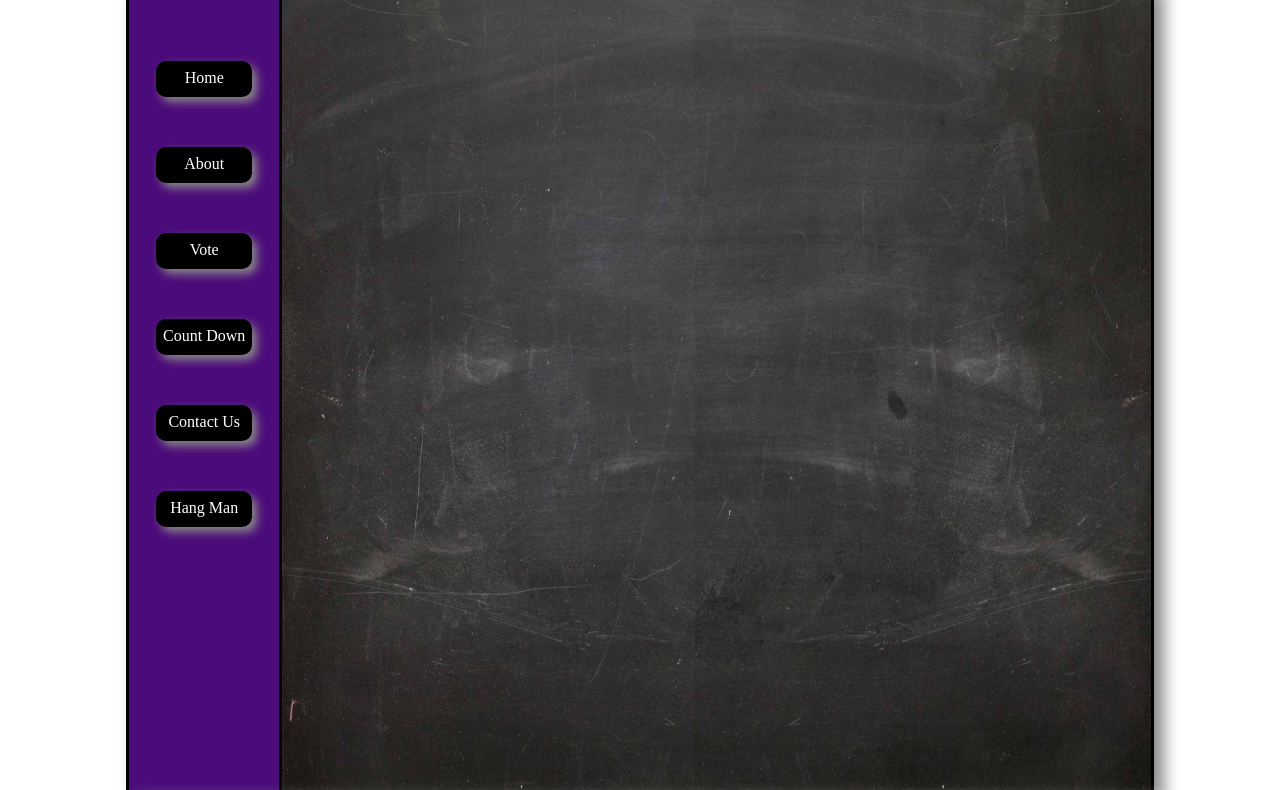
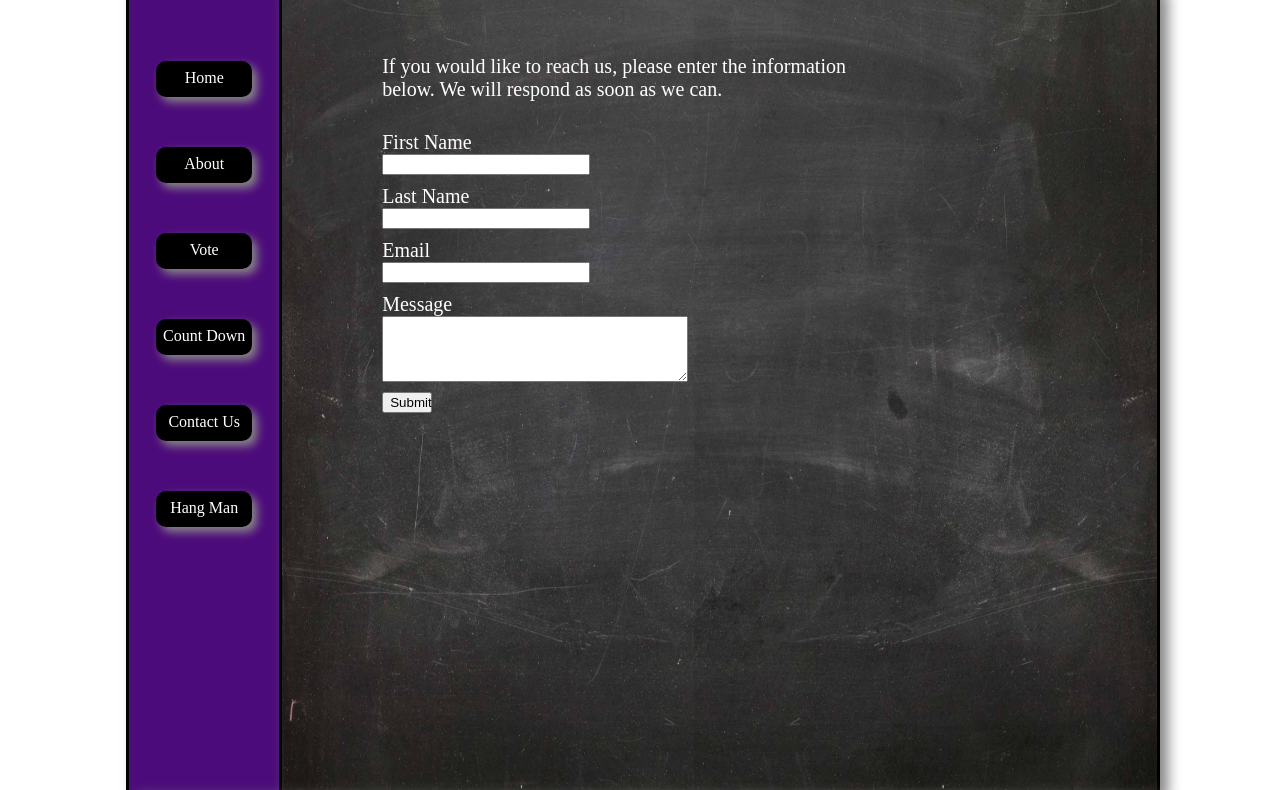
Before and after one commit to darnelho1/whalephants, a plain HTML site: page contactPage/contactUs.html in a window 1280 px wide. Shown: the part 224-1014 px from the top of the page. Drawn offline with nearby package versions, Linux system fonts and the light colour scheme.

Commit message:
add form, styling

```diff
--- a/contactPage/contact.css
+++ b/contactPage/contact.css
@@ -0,0 +1,70 @@
+/*Form Styling*/
+.contactSect {
+	    display: -webkit-flex;
+	    flex-direction: row;
+    -webkit-justify-content: flex-start;
+    box-shadow: 10px 0 15px #888888;
+    width: 89.2%;
+}
+
+.contactDiv {
+	   display: -webkit-flex;
+	   flex-direction: column;
+    box-shadow: 10px 0 15px #888888;
+	width: 100%;
+}
+
+.formArti {
+	display: -webkit-flex;
+  -webkit-flex-direction: column;
+  -webkit-justify-content: flex-start;
+  width: 100%;
+}
+
+form {
+	display: flex;
+	flex-direction: column;
+	width: 500px;
+}
+
+input {
+	width: 200px;
+}
+
+label {
+	color: white;
+	font-size: 1.25em;
+	width: auto;
+	margin-top: 10px;
+	align-self: flex-start;
+}
+
+textarea {
+	width: 300px;
+}
+
+.submitButton {
+	width: 50px;
+	margin-top: 10px;
+	align-self: flex-start;
+}
+
+.divInner {
+	display: flex;
+	align-self: flex-start;
+	flex-direction: column;
+	margin-left: 100px;
+}
+
+.responseP {
+	font-size: 1.25em;
+	color: white;
+}
+
+.messageInstruct {
+	color: white;
+	font-size: 1.25em;
+	width: 500px;
+	align-self: center;
+	text-align: left;
+}
--- a/contactPage/contact.js
+++ b/contactPage/contact.js
@@ -0,0 +1,30 @@
+//form object constructor
+var userMessage = function(fname, lname, email, message) {
+	this.fname = fname;
+	this.lname = lname;
+	this.email = email;
+	this.message = message;
+}
+
+//event listener for button
+$submitClick = $('#submitForm').on('click', function(){
+	var fname = $('#fnameIn').val();
+	var lname = $('#lnameIn').val();
+	var email = $('#emailIn').val();
+	var message = $('#messageIn').val();
+	var user = new userMessage(fname, lname, email, message);
+	$.ajax({
+		url:'http://localhost:3000/users',
+		type:"POST",
+		data: JSON.stringify(user),
+		processData: false,
+		contentType: "application/json; charset=UTF-8",
+		complete: function() { console.log('done') }
+	});
+	console.log(user);
+
+	$('#divInner').remove();
+	$('form').remove();
+	$('button').remove();
+	$('#messageSent').html('Your message has been sent!<br></br>We will reply as soon as we can.</p>')
+});
--- a/contactPage/contactUs.html
+++ b/contactPage/contactUs.html
@@ -5,13 +5,14 @@
   <link rel="stylesheet" type="text/css" href="../structure/homePage.css">
   <link href='https://fonts.googleapis.com/css?family=Black+Ops+One' rel='stylesheet' type='text/css'>
   <link href='https://fonts.googleapis.com/css?family=Gochi+Hand' rel='stylesheet' type='text/css'>
+  <link rel="stylesheet" type="text/css" href="contact.css">
 </head>
       <body>
       <header>
       <img src="../structure/homeImages/logo.jpg" id = 'logo'>
       <h1>Whalephants</h1>
       </header>
-      <section>
+      <section class="contactSect">
             <aside>
                 <ul>
                   <li class= 'nav' id ='home'>Home</li>
@@ -22,15 +23,21 @@
                   <li class= 'nav' id ='game'>Hang Man</li>
                 </ul>
             </aside>
-            <article>
-
-
-
-
-
-
-
-            </article>
+            <div class="contactDiv">
+                <article class="formArti">
+                    <p id="messageSent" class="responseP"></p>
+                    <div id="divInner" class="divInner">
+                    <p id="messageInstruct" class="messageInstruct">If you would like to reach us, please enter the information below. We will respond as soon as we can.</p>
+                    <form>
+                      <label>First Name</label><input id="fnameIn" class="contactInput" type="text" name="fname">
+                      <label>Last Name</label><input id="lnameIn" class="contactInput" type="text" name="lname">
+                      <label>Email</label><input id="emailIn" class="contactInput" type="text" name="email">
+                      <label>Message</label><textarea id="messageIn" class="contactArea" rows="4" cols="50"></textarea>
+                    </form>
+                    <button id="submitForm" class="submitButton">Submit</button>
+                    </div>
+                </article>
+            </div>
       </section>
       <footer>
           <div id='footerBar'>
@@ -63,6 +70,8 @@
       </footer>
 
 <script src='https://cdnjs.cloudflare.com/ajax/libs/jquery/3.0.0-alpha1/jquery.js'></script>
+<script src="https://ajax.googleapis.com/ajax/libs/jquery/2.1.4/jquery.min.js"></script>
 <script src="../structure/homepage.js"></script>
+<script src="contact.js"></script>
 </body>
 </html>
```
